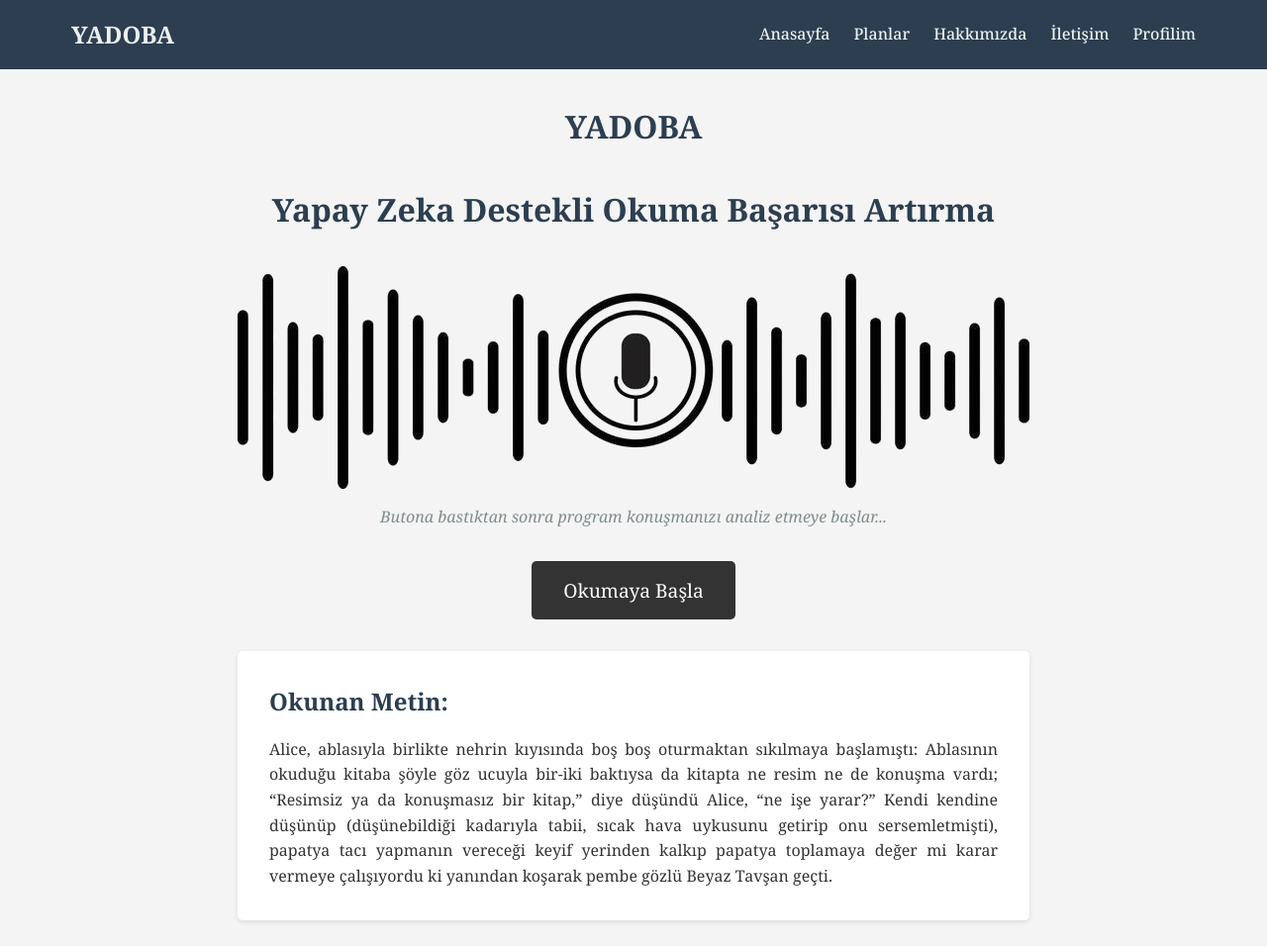
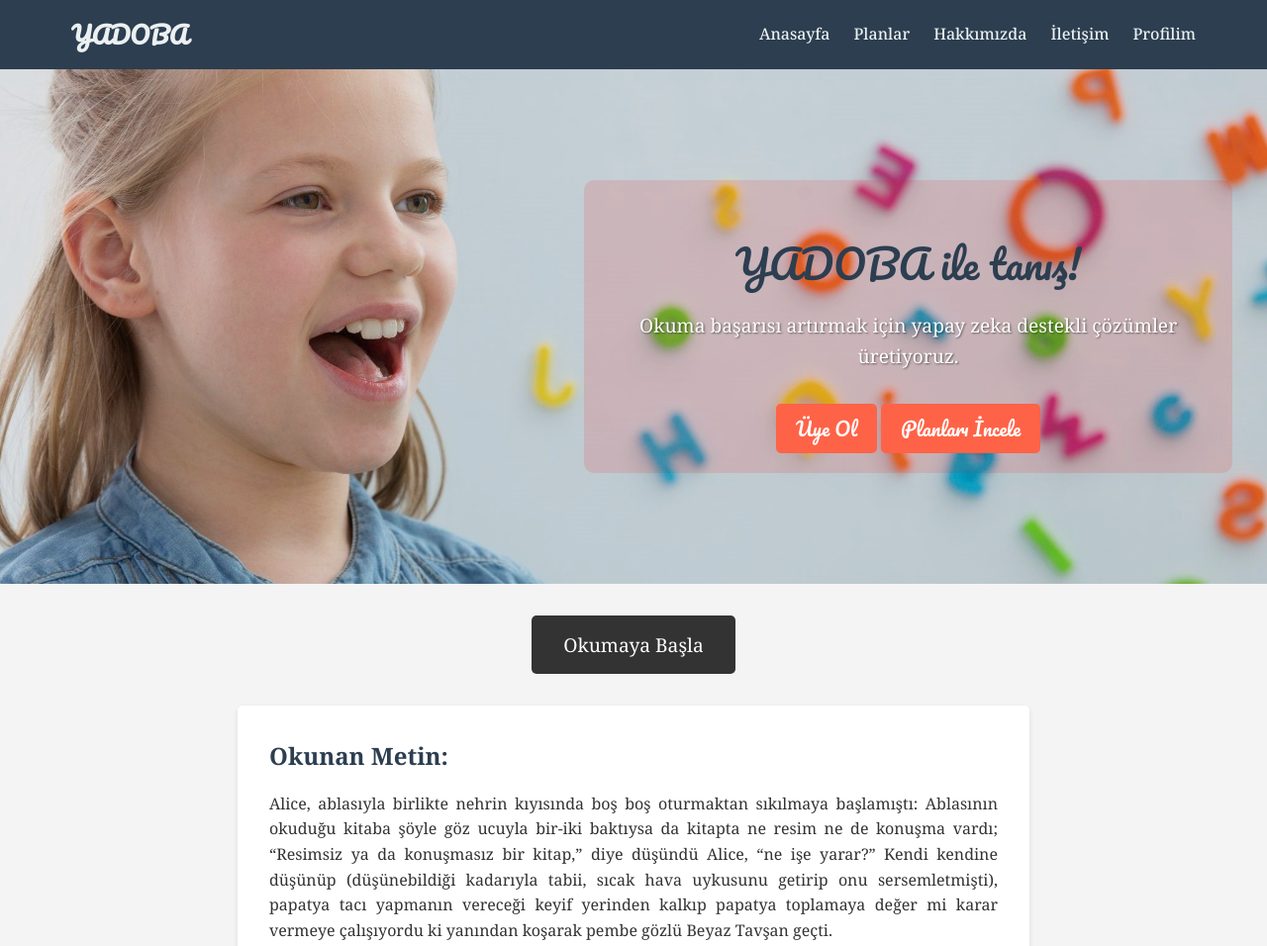
Before and after one commit to sertanorenay/ASR-APP, a plain HTML site: page index.html in a window 1280 px wide. Shown: the top 956 px of the page at 99% size. Drawn offline with Linux system fonts and the light colour scheme; a script that the page names is missing; a web font is replaced by a local one.

Commit message:
small updates

```diff
--- a/index.html
+++ b/index.html
@@ -23,13 +23,27 @@
         </nav>
     </div>
 
-    <div><h1>YADOBA</h1></div>
-    <div><h1>Yapay Zeka Destekli Okuma Başarısı Artırma</h1></div>
+    <div class="cover-container">
+        <img class="cover-image" src="images/coverxxx.jpeg" alt="Welcome to YADOBA">
+        <div class="left"></div>
+        <div class="right">
+            <div class="cover-text">
+                <h1 class="unselectable">YADOBA ile tanış!</h1>
+                <p class="unselectable">Okuma başarısı artırmak için yapay zeka destekli çözümler üretiyoruz.</p>
+                <div class="button-cpntainer">
+                    <a href="login.html" class="login-btn">Üye Ol</a>
+                    <a href="plans.html" class="login-btn">Planları İncele</a>
+                </div>
+            </div>
+        </div>
+    </div>
 
-    <div>
-        <img id="voice-signal" src="images/voice-signal-black.png" alt="">
-        <p id="status">Butona bastıktan sonra program konuşmanızı analiz etmeye başlar...</p>
-    </div>
+    <!--
+        <div>
+            <img id="voice-signal" src="images/voice-signal-black.png" alt="">
+            <p id="status">Butona bastıktan sonra program konuşmanızı analiz etmeye başlar...</p>
+        </div>
+    -->
 
     <div><button id="start-btn">Okumaya Başla</button></div>
 
--- a/styles.css
+++ b/styles.css
@@ -1,4 +1,5 @@
 @import url('https://fonts.googleapis.com/css2?family=Annapurna+SIL:wght@400;700&family=Noto+Serif:ital,wght@0,100..900;1,100..900&display=swap');
+@import url('https://fonts.googleapis.com/css2?family=Annapurna+SIL:wght@400;700&family=Noto+Serif:ital,wght@0,100..900;1,100..900&family=Pacifico&family=Playwrite+BE+VLG:wght@100..400&display=swap');
 
 /* Reset and base styles */
 * {
@@ -17,9 +18,84 @@ body {
   background-color: #f4f4f4;
 }
 
+/* cover image */
+.cover-container {
+  position: relative;
+  width: 100%;
+  height: 65vh;
+  overflow: hidden;
+  margin-bottom: 2rem;
+  display: flex;
+  align-items: center;
+  justify-content: flex-end; /* Align text to the right */
+}
+
+.cover-image {
+  width: 100%;
+  height: 100%;
+  object-fit: cover;
+  filter: brightness(0.9);
+  position: absolute;
+  top: 0;
+  left: 0;
+}
+
+.cover-text {
+  position: relative;
+  text-align: left;
+  color: #ffffff;
+  padding: 20px;
+  background-color: rgba(255, 0, 0, 0.12);
+  border-radius: 10px;
+  margin-right: 5%;
+  display: flex;
+  flex-direction: column;
+  align-items: center;
+}
+
+.cover-text h1 {
+  text-align: center;
+  font-size: 2.5rem;
+  margin-bottom: 1rem;
+  font-family: "Pacifico", cursive;
+  font-weight: 400;
+  font-optical-sizing: auto;
+}
+
+.cover-text p {
+  text-align: center;
+  font-size: 1.2rem;
+  margin-bottom: 2rem;
+  text-shadow: 1px 1px 2px rgba(0,0,0,0.5);
+}
+
+.button-container {
+  display: flex;
+  gap: 20px; /* Space between buttons */
+}
+
+.login-btn {
+  display: inline-block;
+  padding: 10px 20px;
+  font-size: 1.2rem;
+  color: #ffffff;
+  background-color: #ff6347;
+  text-decoration: none;
+  border-radius: 5px;
+  transition: background-color 0.3s;
+
+  font-family: "Pacifico", cursive;
+}
+.login-btn:hover {
+  background-color: #670F85;
+}
+
 /* Navigation styles */
 .navbar-brand {
+  font-family: "Pacifico", cursive;
+  /*
   font-family: "Noto Serif", serif;
+  */
   font-optical-sizing: auto;
   font-style: normal;
 }
@@ -366,3 +442,10 @@ h2 {
   height: auto;
   margin-top: 10px;
 }
+
+.unselectable {
+  -webkit-user-select: none;
+  -moz-user-select: none;
+  -ms-user-select: none;
+  user-select: none;
+}
```
Also changed, not shown: about.html (+1 -1 lines), plans.html (+1 -1 lines), images/cover-larger.jpeg (added), images/cover.jpg (added), images/coverx.jpeg (added), images/coverxx.jpeg (added), images/coverxxx.jpeg (added).
